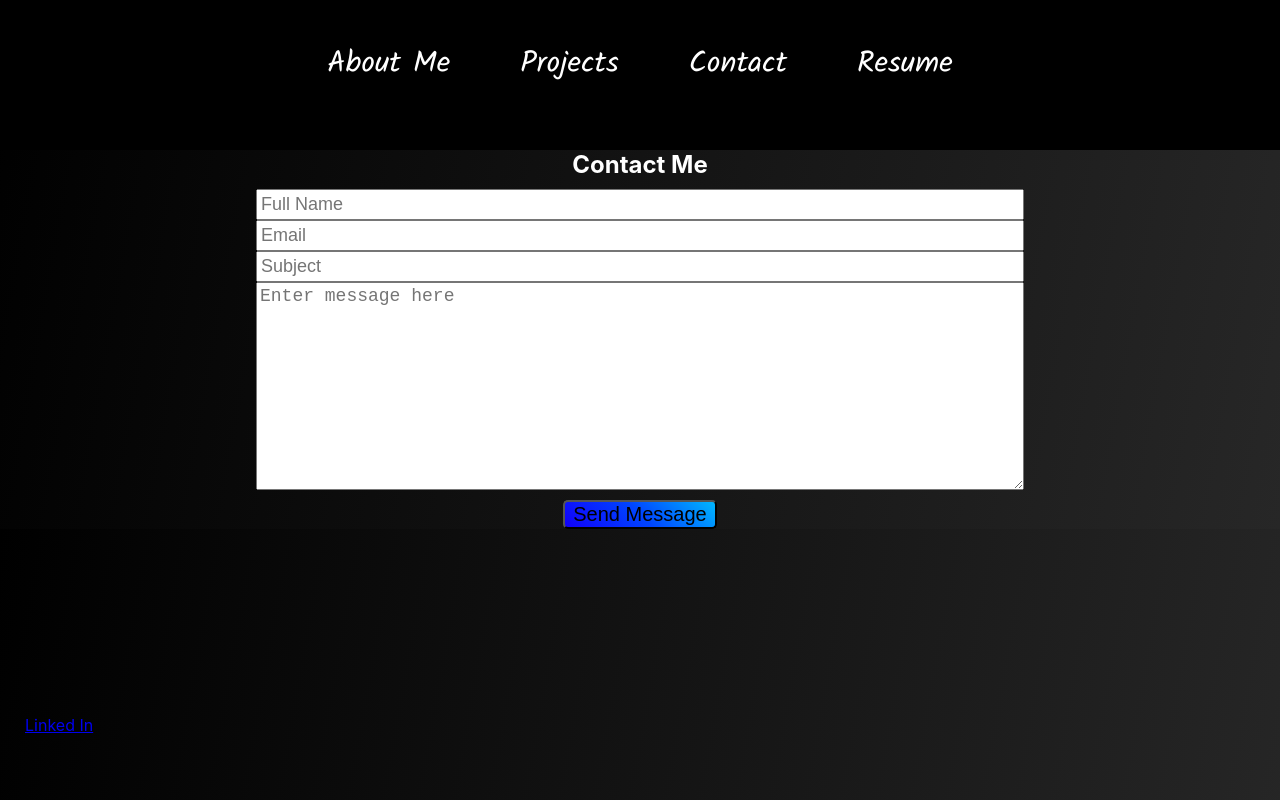
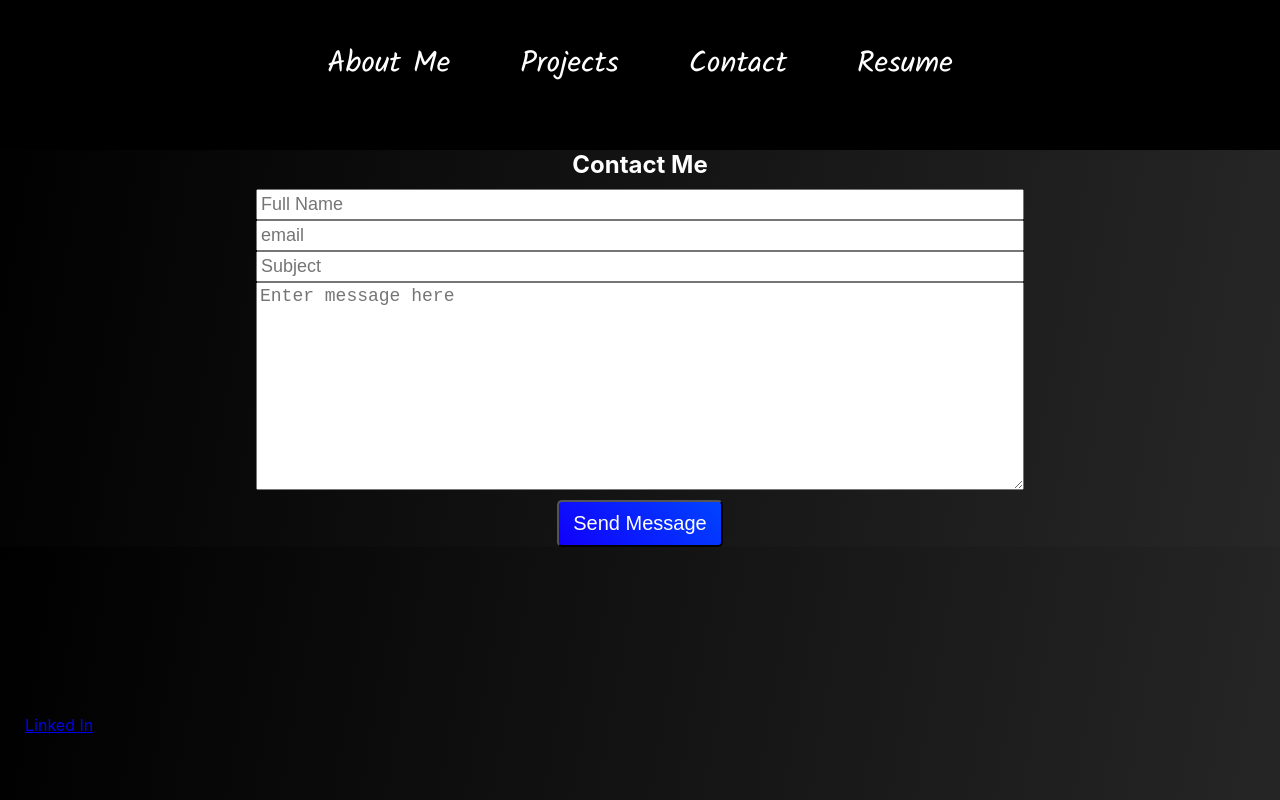
Before and after one commit to SeanBL/my-portfolio-react, a React (Create React App) app: page /contact in a window 1280 px wide. Built offline with nearby package versions, Linux system fonts and the light colour scheme; a web font is replaced by a local one.

Commit message:
add email verification

```diff
--- a/src/components/Contact.js
+++ b/src/components/Contact.js
@@ -1,4 +1,4 @@
-import {useRef} from "react";
+import { useRef, useState } from "react";
 import emailjs from '@emailjs/browser';
 import '../styles/contact.css'
 
@@ -8,6 +8,9 @@ export default function Contact() {
     const sendEmail = (e) => {
         e.preventDefault();
 
+        if (error) {
+            setError("Please correct errors");
+        } else {
         emailjs.sendForm('service_hfn4hk9', 'template_xgds4zh', form.current, 'fMFQcOofcUsCamwN5')
           .then((result) => {
               console.log(result.text);
@@ -15,20 +18,56 @@ export default function Contact() {
               console.log(error.text);
           });
           e.target.reset();
+        }
       };
+
+    const [ error, setError ] = useState('');
+
+    function validEmail(value) {
+        return /^[a-zA-Z0-9.!#$%&'*+/=?^_`{|}~-]+@[a-zA-Z0-9-]+(?:\.[a-zA-Z0-9-]+)*$/.test(value);
+    };
+
+    const emailRequired = (e) => {
+        if (validEmail(e.target.value)) {
+            setError("");
+        } else {
+            setError("Invalid email address");
+        }
+    };
+
+    const nameRequired = (e) => {
+        if (e.target.value === "") {
+            setError("Name is required");
+        } else {
+            setError("");
+        }
+    };
+
+    const messageRequired = (e) => {
+        if (e.target.value === "") {
+            setError("Message is required");
+        } else {
+            setError("");
+        }
+    };
 
     return (
         <section>
             <div className="formContainer">
                 <h2 className="contactTitle">Contact Me</h2>
                 <form className="form" ref={form} onSubmit={sendEmail}>
-                    <input className="formItem" type='text' placeholder="Full Name" name="user_name" required/>
-                    <input className="formItem" type='email' placeholder="Email" name="user_email" required/>
+                    <input className="formItem" type='text' placeholder="Full Name" name="user_name" onBlur={nameRequired} required/>
+                    <input className="formItem" type='email' placeholder="email" name="user_email" onBlur={emailRequired} required/>
                     <input className="formItem" type='text' placeholder="Subject" name="subject" required/>
-                    <textarea className="formItem" type='text' placeholder="Enter message here" name="message" cols='30' rows='10'></textarea>
+                    <textarea className="formItem" type='text' placeholder="Enter message here" name="message" cols='30' rows='10' onBlur={messageRequired}></textarea>
+                    <div>
+                        {error && (<div className="error">{error}</div>)}
+                    </div>
                     <button className="sendBtn" type="submit">Send Message</button>
                 </form>
             </div>
+
+
         </section>
     );
 };
--- a/src/styles/contact.css
+++ b/src/styles/contact.css
@@ -24,10 +24,16 @@
 }
 
 .sendBtn {
-    width: 12vw;
+    width: 13vw;
     margin: auto;
     margin-top: 10px;
     font-size: 20px;
-    background: linear-gradient(45deg, #1100fb, #0044ff, #00b7ff);
+    color: white;
+    padding: 10px;
+    background: linear-gradient(45deg, #1100fb, #0044ff);
     border-radius: 5px;
 }
+
+.error {
+    color: #fb0000;
+}
```
